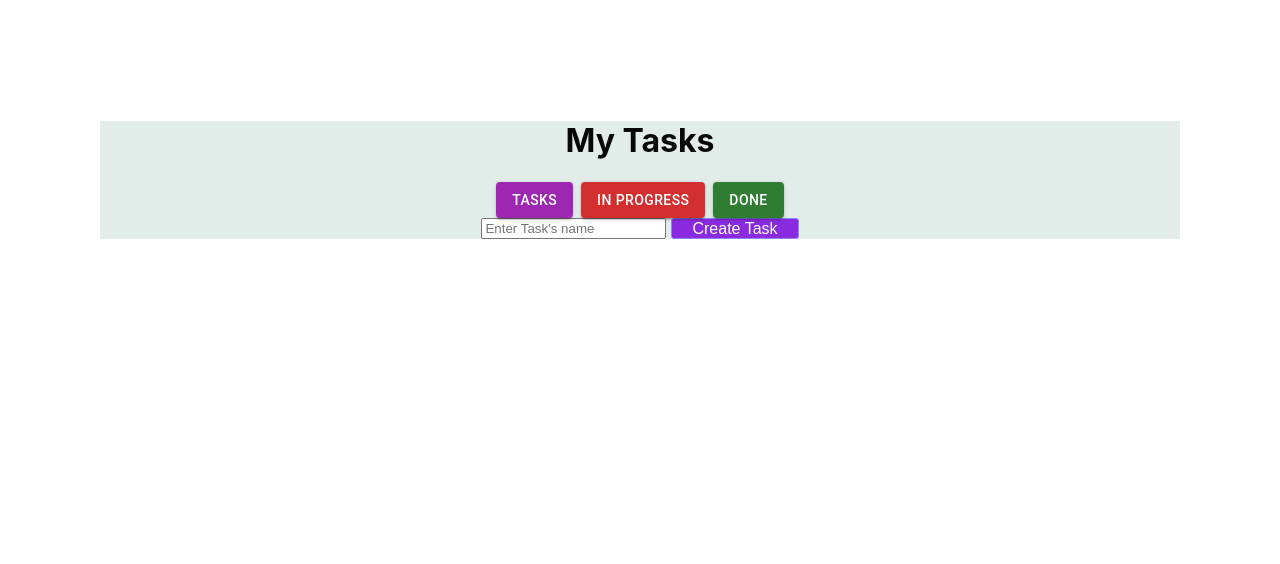
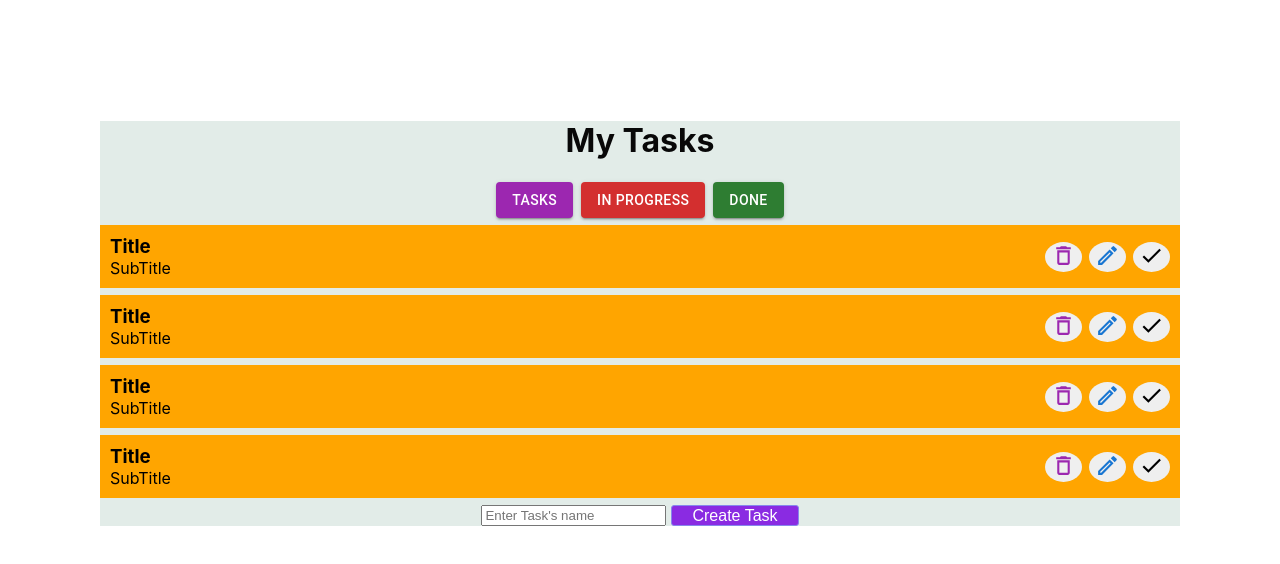
Before and after one commit to samirfandi/TaskList, a React (Create React App) app: page / in a window 1280 px wide. Shown: the top 564 px of the page. Built offline with nearby package versions, Linux system fonts and the light colour scheme.

Commit message:
Organize task's items

```diff
--- a/src/Task.js
+++ b/src/Task.js
@@ -1,5 +1,32 @@
+import "./Task.css";
+import DeleteOutlinedIcon from "@mui/icons-material/DeleteOutlined";
+import ModeEditOutlineOutlinedIcon from "@mui/icons-material/ModeEditOutlineOutlined";
+import CheckOutlinedIcon from "@mui/icons-material/CheckOutlined";
+
 export default function Task() {
-  return <div>
+  return (
+    <div className="Task">
+      <div className="titles">
+        <h3> Title</h3>
+        <p> SubTitle</p>
+      </div>
 
-  </div>;
+      <div className="icons">
+        <button className="iconButton">
+          <DeleteOutlinedIcon color="secondary" sx={{ fontSize: 25 }}>
+            {" "}
+          </DeleteOutlinedIcon>
+        </button>
+        <button className="iconButton">
+          <ModeEditOutlineOutlinedIcon
+            sx={{ fontSize: 25 }}
+            color="primary"
+          ></ModeEditOutlineOutlinedIcon>
+        </button>
+        <button className="iconButton">
+          <CheckOutlinedIcon sx={{ fontSize: 25 }} color=""></CheckOutlinedIcon>
+        </button>
+      </div>
+    </div>
+  );
 }
```
